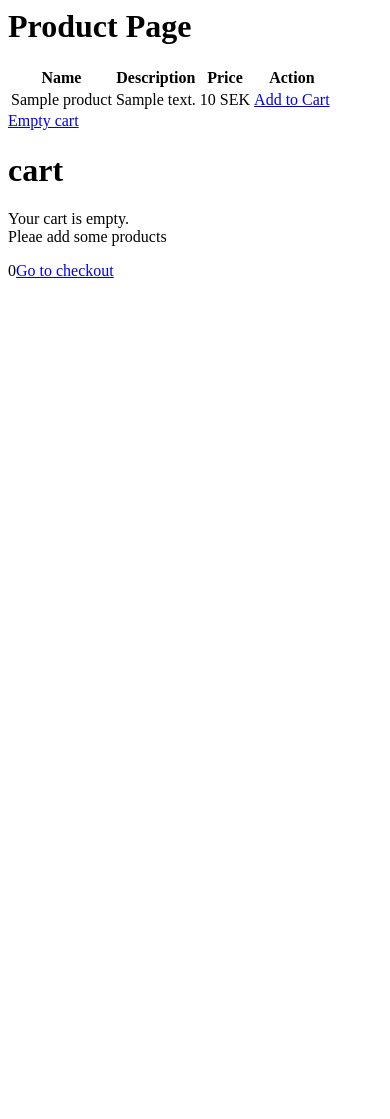
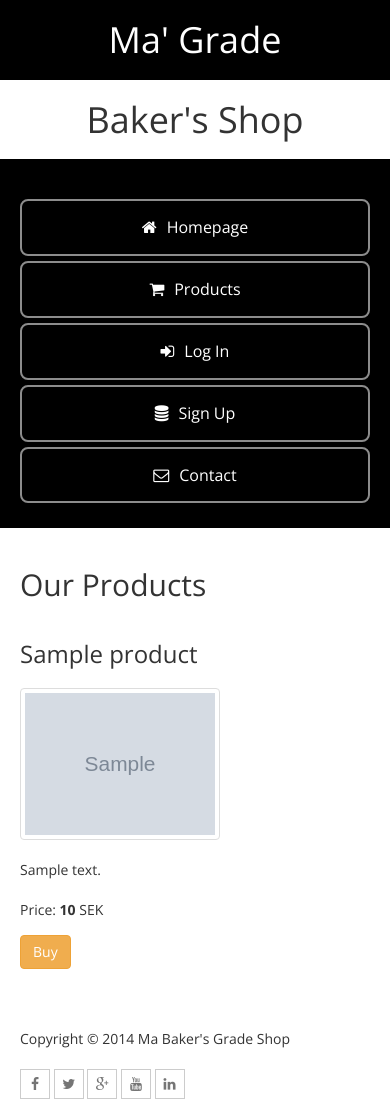
Before and after one commit to Noxet/web_shop, a PHP site: page /products.php in a window 390 px wide. Before the commit the page ends 278 px from the top, so only its background shows below. Run offline with PHP 8.4, Linux system fonts and the light colour scheme; tables that the repository leaves empty or names only in its code hold one stand-in row (values such as "Sample post"); grey boxes marked "Sample" are stand-in pictures.

Commit message:
merged Lasses code with the web site, the roduct page now works

```diff
--- a/products.php
+++ b/products.php
@@ -1,5 +1,9 @@
+<!DOCTYPE html>
+
 <?php
-require_once "connection.php";
+	require_once 'connection.php';
+	include 'header.php';
+
 	$_SESSION['total'] = 0;
 	if(isset($_GET['action']) && $_GET['action'] == "add"){
 		$id = intval($_GET['id']);
@@ -16,54 +20,40 @@ if(isset($_GET['action']) && $_GET['action'] == "add"){
 			}
 		}
 	}
+
 	if(isset($_GET['action']) && $_GET['action'] == "empty"){
 		$_SESSION['cart'] = null;
 	}
 ?>
-<h2 class="message"> <?php if(isset($message)){echo $message;}?></h2>
-<h1>Product Page</h1>
-<table>
-	<tr>
-		<th>Name</th>
-		<th>Description</th>
-		<th>Price</th>
-		<th>Action</th>
-	</tr>
+
+<body>
+
+		<?php include 'left_side.php'; ?>
+
 		<?php
-	$sql = "SELECT * FROM products ORDER BY name ASC";
-	$query = mysqli_query($con, $sql);
-	while($row = mysqli_fetch_assoc($query)){
+			$query = "select * from products order by name asc";
+			$res = mysqli_query($con, $query);
 		?>
-		<tr>
-			<td><?php echo $row['name']; ?></td>
-			<td><?php echo $row['description']; ?></td>
-			<td><?php echo $row['price'] . " SEK"; ?></td>
-			<td><a href="products2.php?&action=add&id=<?php echo $row['id']; ?>">Add to Cart</a></td>
-		</tr>
+
+		<div class="col-lg-6 col-md-6 col-sm-6 col-xs-12 white-bg right-container">
+			<div class="tm-right-inner-container">
+				<h1 class="templatemo-header">Our Products</h1>
+
 				<?php
+					while ($row = mysqli_fetch_assoc($res)) {
+						echo '<article class="templatemo-item">';
+						echo "<h2>{$row['name']}</h2>";
+						echo "<img src={$row['image']} alt={$row['name']} class=\"img-thumbnail\" width=\"200\" height=\"200\">";
+						echo "<p>{$row['description']}</p>";
+						echo "<p>Price: <b>{$row['price']}</b> SEK</p>";
+						echo "<a href=\"test?id={$row['id']}\" class=\"btn btn-warning\">Buy</a>";
 					}
 				?>
-</table>
-<td><a href="products2.php?&action=empty">Empty cart</a></td>
 
-<h1>cart</h1>
-<?php
-if(isset($_SESSION['cart'])){
-	$sql = "SELECT * FROM products WHERE id IN (";
-		foreach($_SESSION['cart'] as $id => $value){
-			$sql .= $id . ",";
-		}
-		$sql = substr($sql,0,-1) . ") ORDER BY id ASC";
-$query = mysqli_query($con, $sql);
-while($row = mysqli_fetch_array($query)){
-	?>
-	<p><?php echo $row['name']; ?> <?php echo " x" . $_SESSION['cart'][$row['id']]['quantity'];?></p>
-	<?php
-	$_SESSION['total'] = $_SESSION['total'] + $row['price'] * $_SESSION['cart'][$row['id']]['quantity'];
-}
-}else{
-	echo "<p>Your cart is empty. <br />Pleae add some products</p>";
-}
-echo $_SESSION['total'];
-echo "<a href='checkout.php'>Go to checkout</a>";
-?>
+			<?php include 'footer.php'; ?>
+
+			</div>
+		</div> <!-- right section -->
+	</div>
+</body>
+</html>
```
Also changed, not shown: test_prod.php (added, +69 -0 lines). Lines whose indentation alone changed are shown as unchanged.
